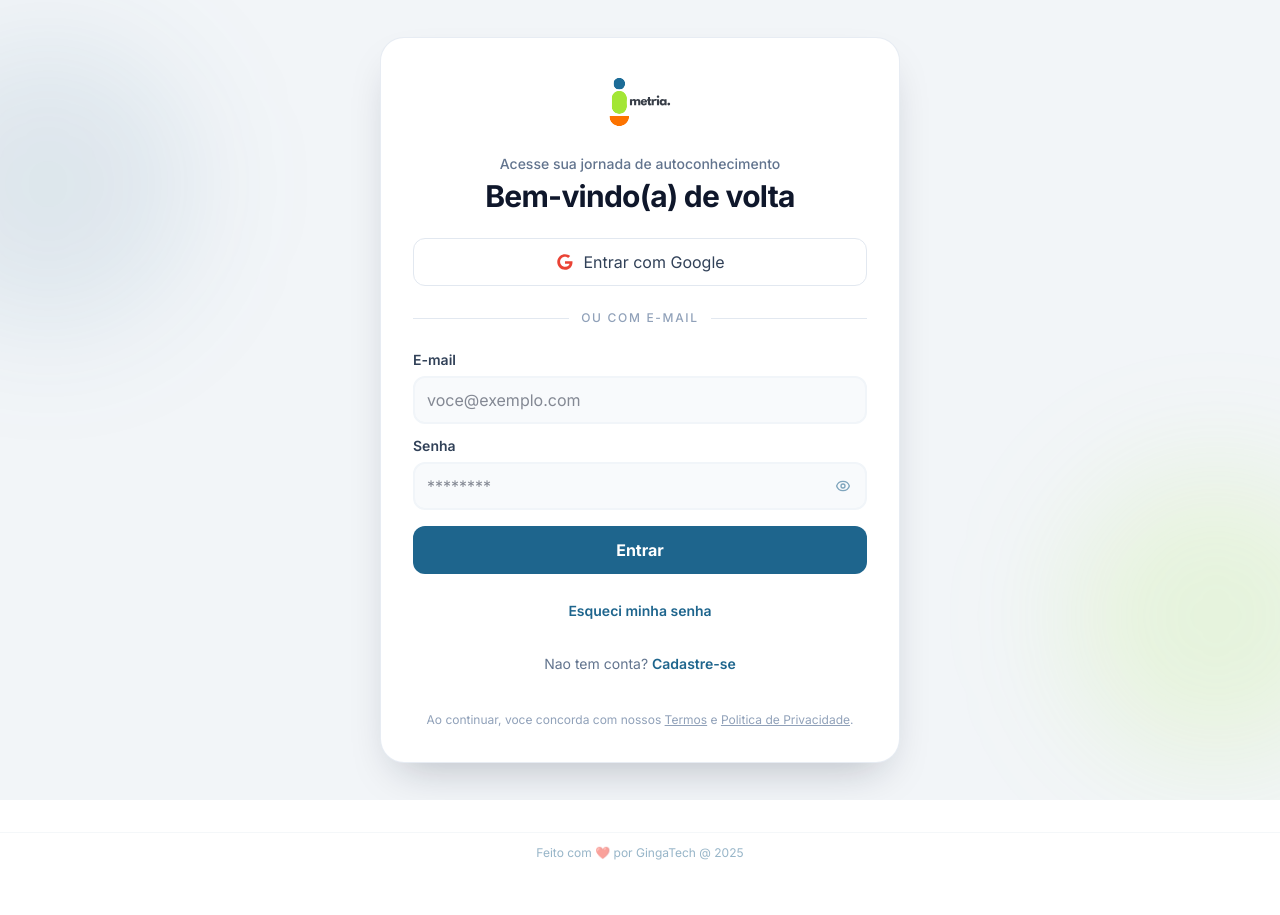
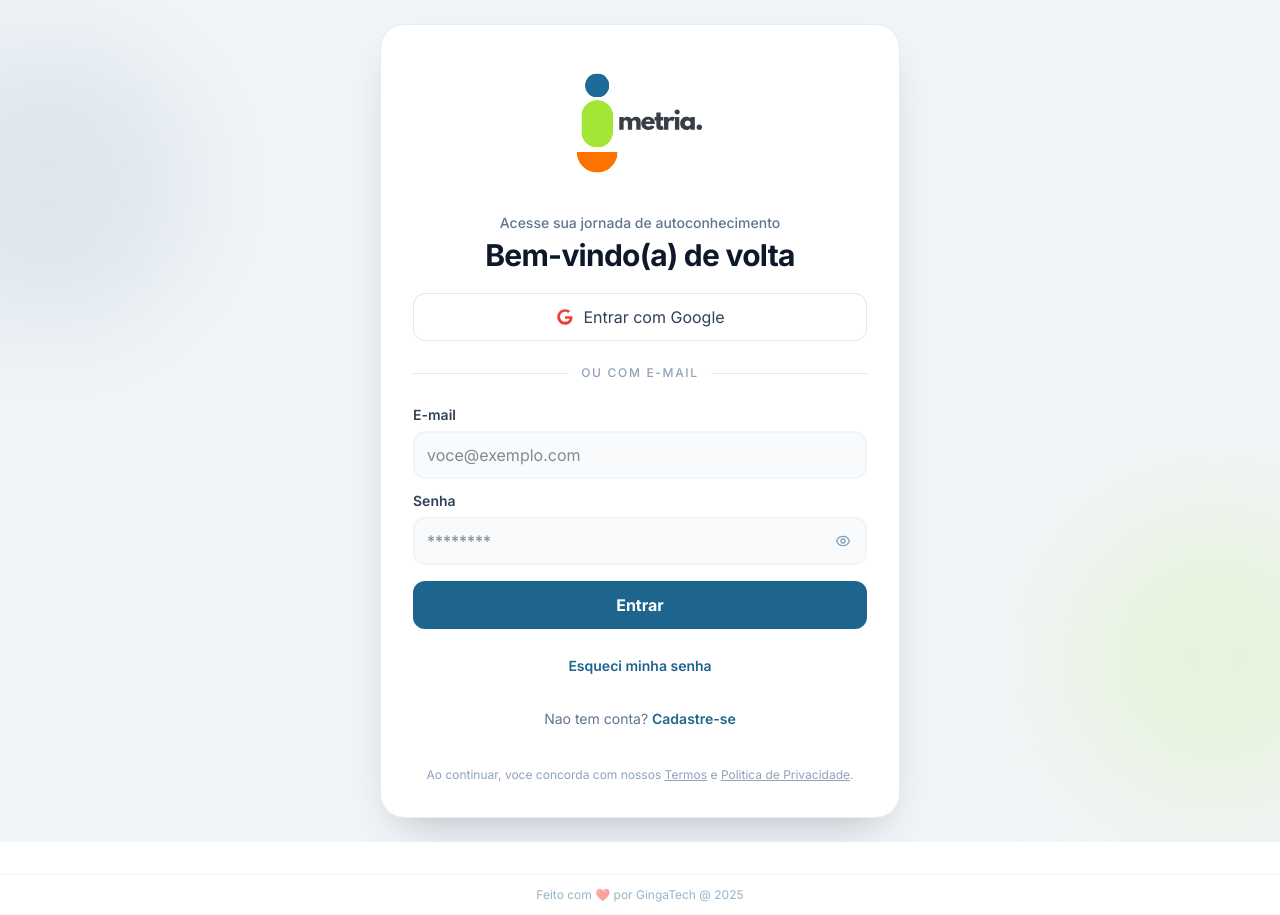
Before and after one commit to ginga-tech/metria-web, a React (Vite) app: page / in a window 1280 px wide. Before the commit the page ends 873 px from the top, so only its background shows below. Built offline with nearby package versions, Linux system fonts and the light colour scheme; no server answers.

Commit message:
style: aumenta logo na tela de login

```diff
--- a/src/pages/MetriaAuth.tsx
+++ b/src/pages/MetriaAuth.tsx
@@ -201,12 +201,12 @@
         </section>
 
         <section className="rounded-[24px] border border-slate-200/80 bg-white p-6 sm:p-8 shadow-[0_20px_45px_-18px_rgba(15,23,42,0.28)] order-1">
-          <div className="mb-5 flex justify-center">
-            <div className="flex items-center justify-center">
-              <img src={metriaLogo} alt="Metria" className="h-14 sm:h-16 w-auto object-contain" />
+          <div className="mb-6 flex justify-center">
+            <div className="flex min-h-[120px] sm:min-h-[132px] items-center justify-center">
+              <img src={metriaLogo} alt="Metria" className="h-[120px] sm:h-[132px] w-auto object-contain" />
             </div>
           </div>
-          <div className="mb-6 text-center">
+          <div className="mb-5 text-center">
             <p className="text-sm font-medium text-slate-500 mb-1">
               {mode === "login" ? "Acesse sua jornada de autoconhecimento" : "Comece sua jornada de autoconhecimento"}
             </p>
```
